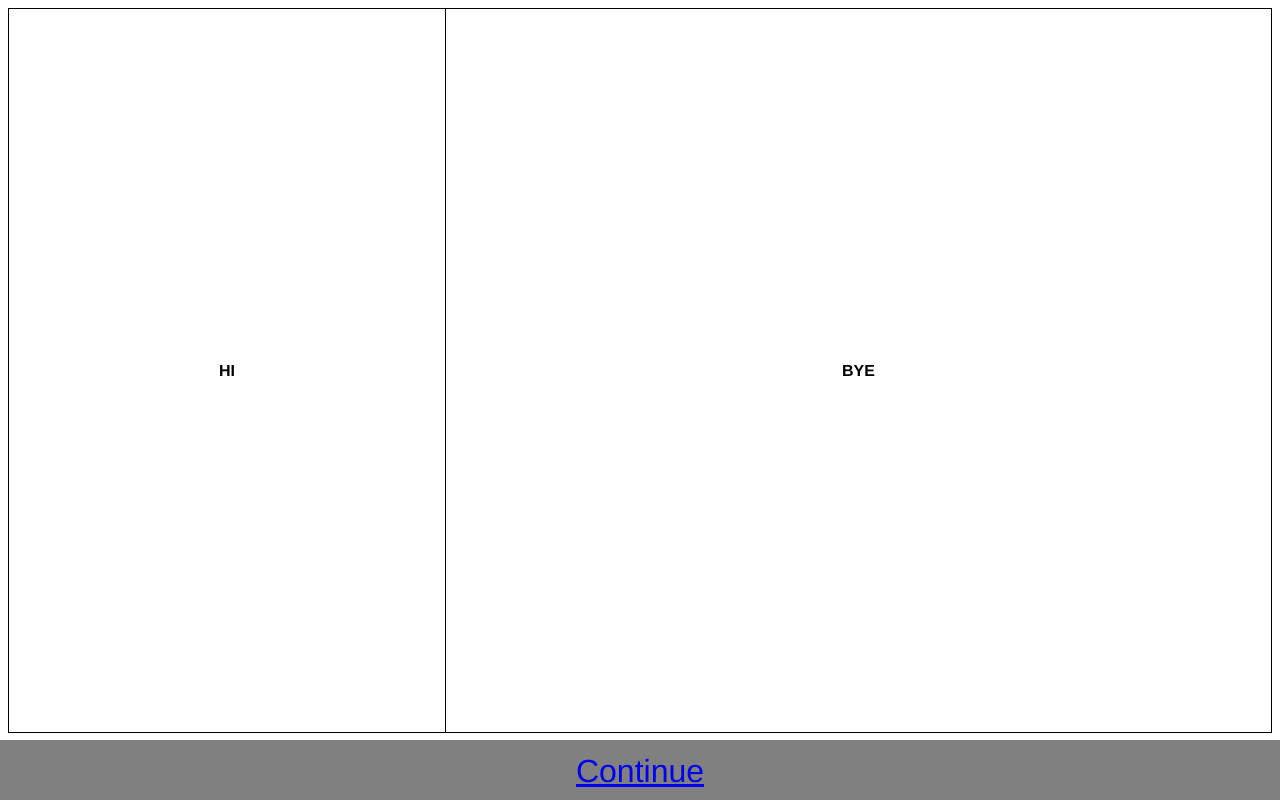
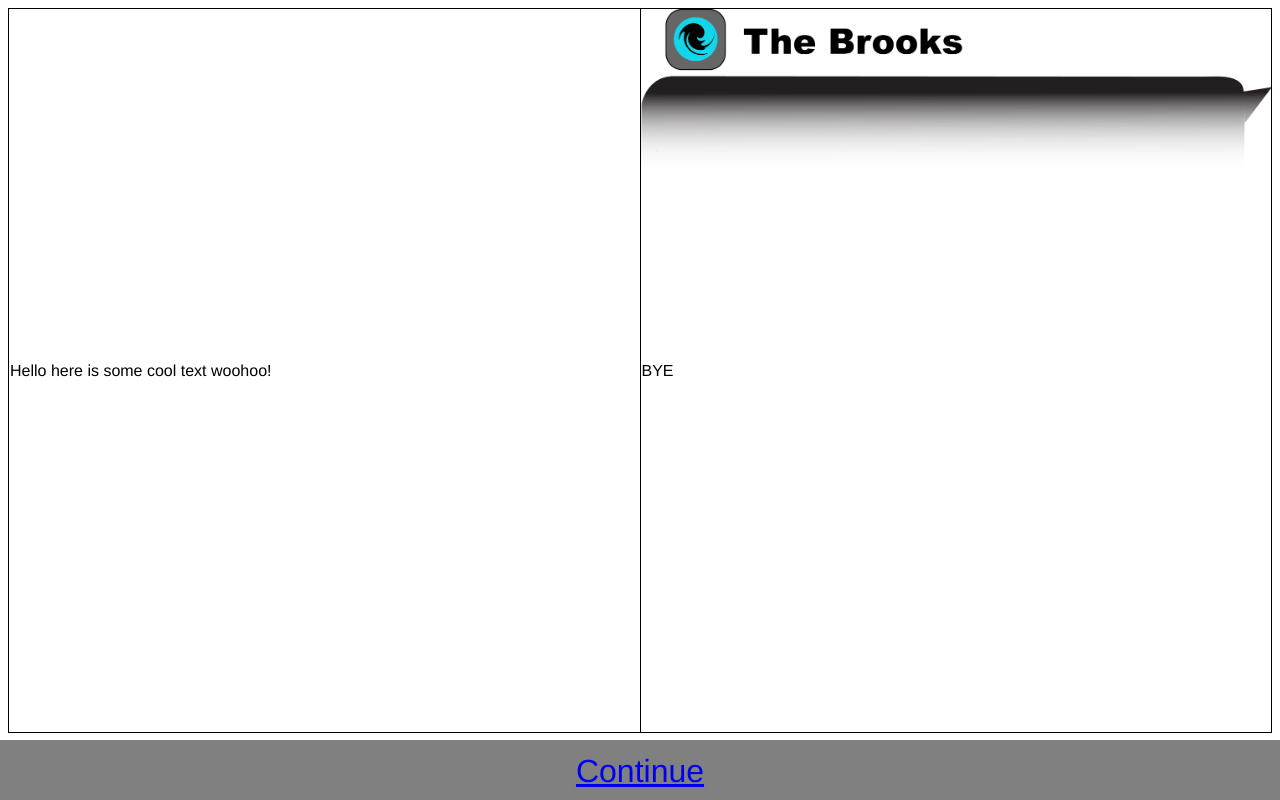
Before and after one commit to CSCTW/Montgomery-1960, a plain HTML site: page view.html in a window 1280 px wide. Drawn offline with Linux system fonts and the light colour scheme.

Commit message:
image scaled

```diff
--- a/default.css
+++ b/default.css
@@ -28,8 +28,15 @@ body {
   border-collapse: collapse;
   width: 100%;
   height: 92.5%;
+  table-layout: fixed;
 }
 
 table, td, th {
   border: 1px solid black;
 }
+
+.brooks-text {
+  background-image: url("images/text.png");
+  background-repeat: no-repeat;
+  background-size: 100% auto;
+}
--- a/view.html
+++ b/view.html
@@ -8,8 +8,8 @@
 <body>
   <table class="view">
     <tr>
-    <th> HI </th>
-    <th> BYE </th>
+    <td> Hello here is some cool text woohoo! </td>
+    <td class="brooks-text"> BYE </td>
     </tr>
   </table>
   <div class="footer">
```
Also changed, not shown: images/text.png (added).
